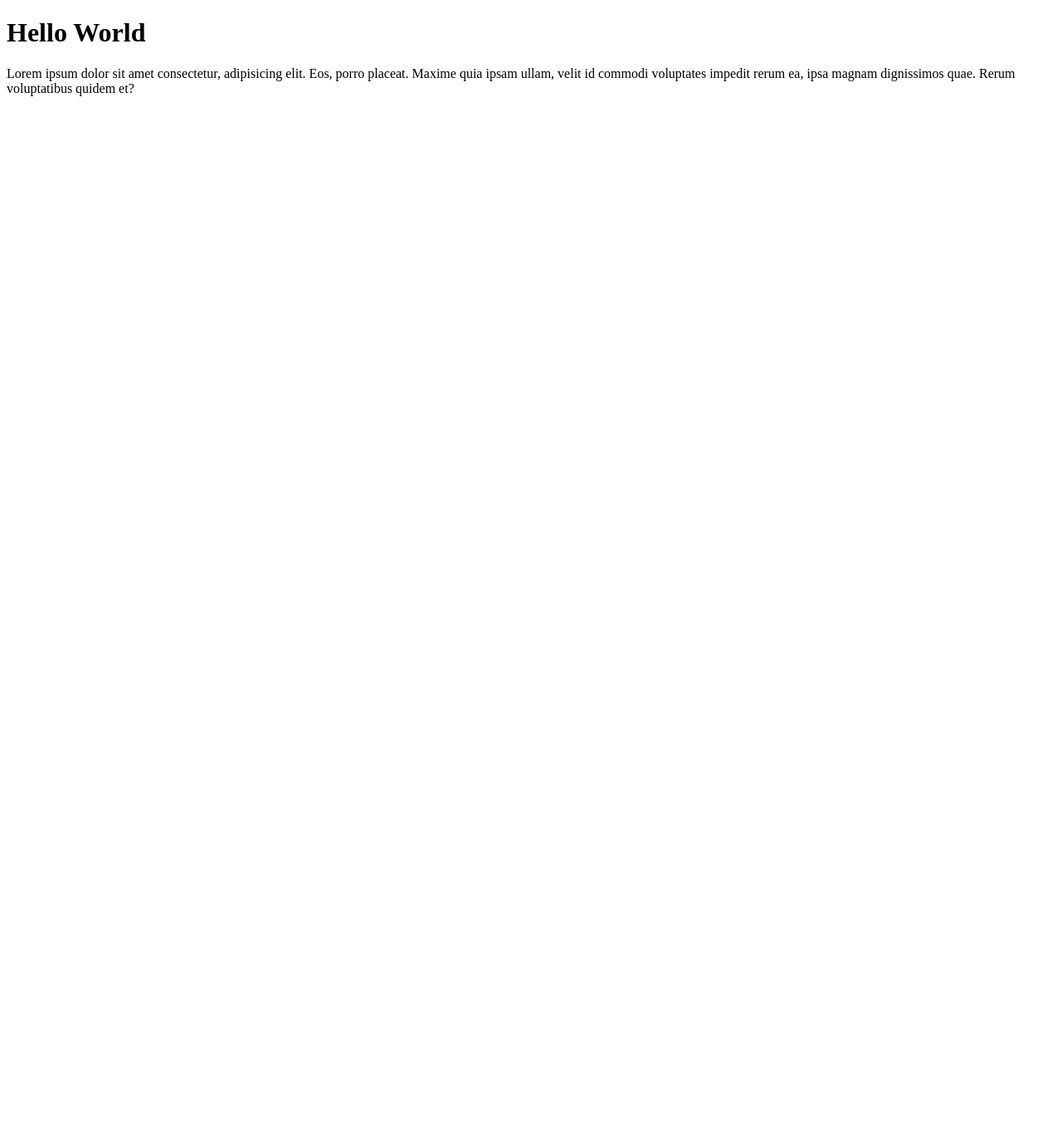
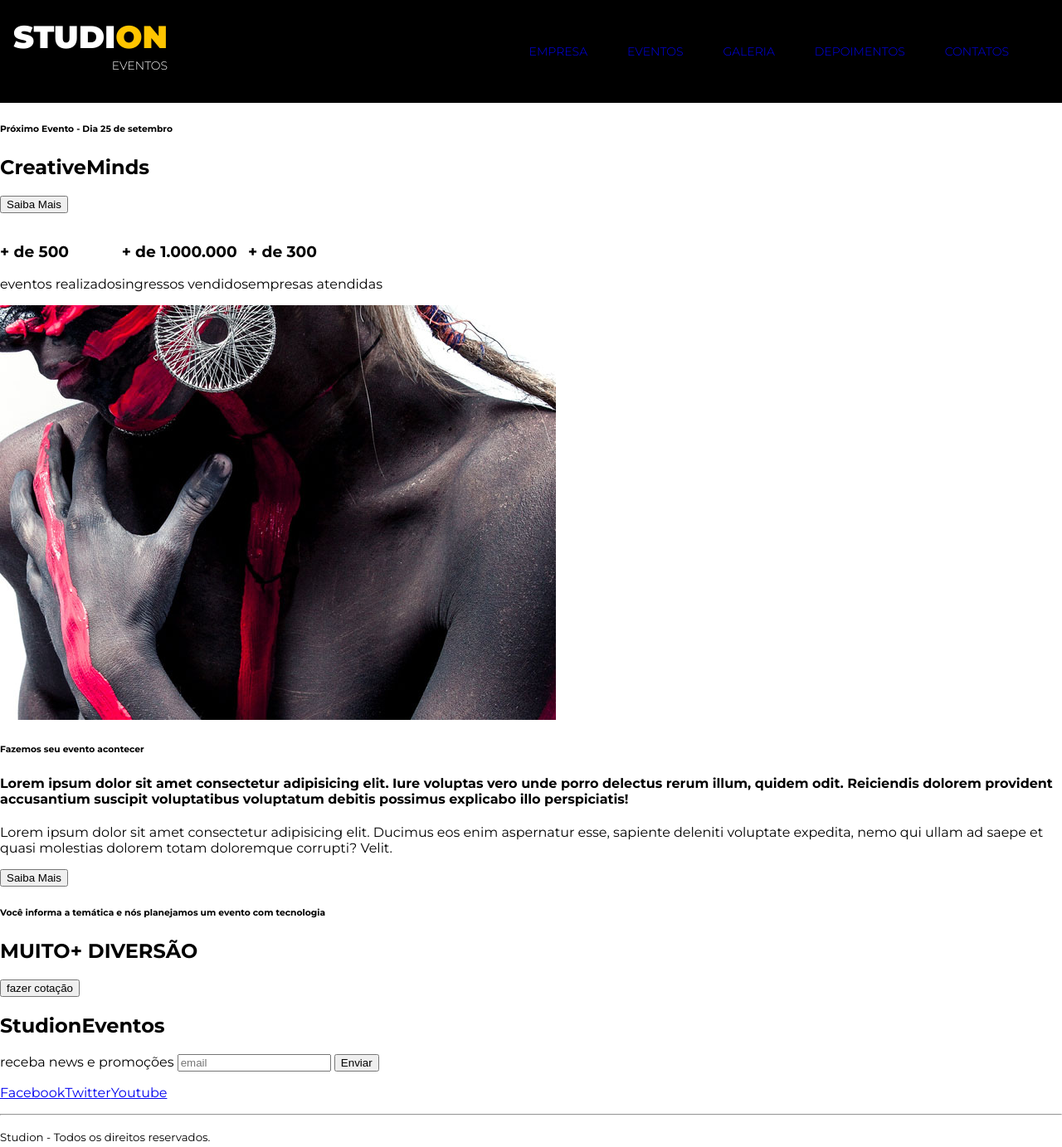
Before and after one commit to leodeveloper88/studion, a website: page src/index.html in a window 1280 px wide. Shown: the whole page at 83% size. Before the commit the page ends 800 px from the top, so only its background shows below. Drawn offline with Linux system fonts and the light colour scheme.

Commit message:
style barra de menus

```diff
--- a/src/index.html
+++ b/src/index.html
@@ -1,16 +1,143 @@
 <!DOCTYPE html>
 <html lang="pt-BR">
-    <head>
-        <meta charset="UTF-8"/>
-        <meta name="viewport" content="width=device-width, initial-scale=1.0"/>
-       <title>Studion</title>
-    </head>
 
-    <body>
-       <h1>Hello World</h1>
+<head>
+    <meta charset="UTF-8">
+    <meta name="viewport" content="width=device-width, initial-scale=1.0">
+    <link rel="stylesheet" href="style.css">
+    <title>Studion</title>
+</head>
 
+<body>
+    <nav class="navbar">
+
+        <h1 class="logo-studion">
+            Studi<span class="copy--primary">on</span>
+            <span class="logo-studion__subtitle">Eventos</span>
+        </h1>
+        <ul class="navbar__links">
+
+            <li>
+                <a href="#Empresa">
+                    Empresa
+                </a>
+            </li>
+            <li>
+                <a href="#eventos">
+                    Eventos
+                </a>
+            </li>
+            <li>
+                <a href="#Galeria">
+                    Galeria
+                </a>
+            </li>
+
+            <li>
+                <a href="#Depoimentos">
+                    Depoimentos
+
+                </a>
+
+            </li>
+            <li>
+                <a href="#Contatos">
+                    Contatos
+                </a>
+            </li>
+
+        </ul>
+    </nav>
+
+    <header>
+        <div id="slider">
+            <div class="Slider">
+                <h6><span>Próximo Evento</span> - Dia 25 de setembro</h6>
+                <h2><span>Creative</span>Minds</h2>
+                <button>Saiba Mais</button>
+            </div>
+        </div>
+
+    </header>
+
+    <main>
+        <section id="eventos">
+            <ul>
+                <li>
+                    <h3>+ de 500 </h3>eventos realizados
+                </li>
+                <li>
+                    <h3>+ de 1.000.000 </h3>ingressos vendidos
+                </li>
+                <li>
+                    <h3>+ de 300 </h3>empresas atendidas
+                </li>
+
+
+            </ul>
+
+        </section>
+        <section>
+            <div>
+                <img src="./images/institutional.jpg"/>
+                <h6>Fazemos seu evento acontecer</h6>
+                <h4>Lorem ipsum dolor sit amet consectetur adipisicing elit. Iure voluptas vero unde porro delectus
+                    rerum illum, quidem odit. Reiciendis dolorem provident accusantium suscipit voluptatibus voluptatum
+                    debitis possimus explicabo illo perspiciatis!
+                </h4>
+                <p>Lorem ipsum dolor sit amet consectetur adipisicing elit. Ducimus eos enim aspernatur esse, sapiente
+                    deleniti voluptate expedita, nemo qui ullam ad saepe et quasi molestias dolorem totam doloremque
+                    corrupti? Velit.
+                </p>
+                <button>Saiba Mais</button>
+            </div>
+
+
+        </section>
+        <section>
+            <div>
+
+                <h6>Você informa a temática e nós planejamos um evento com tecnologia</h6>
+
+                  <h2><span>MUITO+ </span>DIVERSÃO</h2>
+
+
+
+                <BUTton>fazer cotação</BUTton>
+
+
+            </div>
+
+
+
+        </section>
+    </main>
+
+    <footer>
+
+        <h2>Studi<span>on</span><span>Eventos</span></h2>
+        <form>
+         <label>receba  news e promoções</label>
+         <input type="email" placeholder= "email"/>
+         <button type="submit">Enviar</button>
+        </form>
+        <ul>
+            <li><a href="https://facebook.com/" target="_blank">Facebook</a></li>
+            <li><a href="https://Twitter.com/" target="_blank">Twitter</a></li>
+            <li><a href="https://Youtube.com/" target="_blank">Youtube</a></li>
+       </ul>
+       <hr/>
        <p>
-           Lorem ipsum dolor sit amet consectetur, adipisicing elit. Eos, porro placeat. Maxime quia ipsam ullam, velit id commodi voluptates impedit rerum ea, ipsa magnam dignissimos quae. Rerum voluptatibus quidem et?
+           <small>
+               Studi<span>on</span> - Todos os direitos reservados.
+           </small>
         </p>
-    </body>
+
+
+
+    </footer>
+
+
+</body>
+
 </html>
--- /dev/null
+++ b/src/style.css
@@ -0,0 +1,84 @@
+@import url('https://fonts.googleapis.com/css2?family=Montserrat:wght@300;400;700;900&display=swap');
+
+* {
+    box-sizing: border-box;
+}
+
+:root {
+    --color-primary: #ffc500;
+    font-family: 'Montserrat', sans-serif;
+    font-size: 16px;
+
+}
+
+ul {
+    display: flex;
+    list-style: none;
+    padding-left: 0;
+
+}
+
+
+
+body{
+    margin: 0;
+    padding-top: 7.75rem;
+}
+
+.navbar{
+
+   position:fixed;
+   display: grid;
+   grid-template-columns: 1fr 9fr;
+   align-items: center;
+   top: 0;
+   left: 0;
+
+
+   width: 100vw;
+   height: 7.75rem;
+   padding: 0 1rem;
+   background-color: #000;/*vermelho / verde / azul / transparência - 0 -> F */;
+   color: #fff;
+}
+
+.navbar__links {
+    justify-self: end;
+
+}
+
+.navbar__links li {
+    font-size: .875rem;
+    margin-right: 3rem;
+    text-transform: uppercase;
+
+ }
+.navbar__links a {
+    columns: #fff;
+    text-decoration: none;
+    font-weight: 300;
+}
+
+.navbar__links a:hover{
+    color: var(--color-primary);
+}
+
+.logo-studion {
+font-weight: 900;
+text-transform: uppercase;
+font-size: 2.375rem;
+text-align: right;
+line-height: 1ch;
+
+}
+.logo-studion__subtitle {
+    font-size: .875rem;
+    font-weight: 300;
+    text-align: right;
+
+
+}
+
+.copy--primary {
+    color: var(--color-primary);
+}
```
